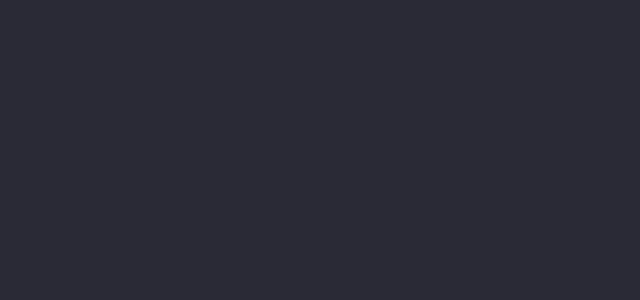
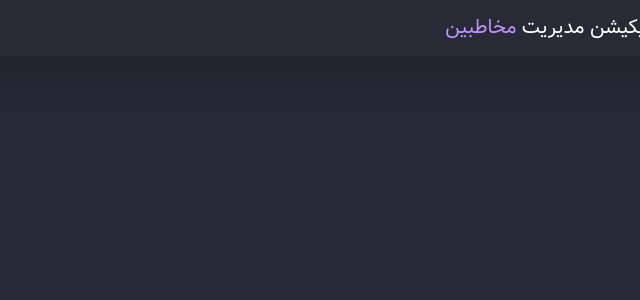
Before and after one commit to gholamreza-hasnzade/vite-react, a React (Vite) app: page / in a window 1280 px wide. Shown: the top 300 px of the page, without its empty margins (640-1280 px from the left). Built offline with nearby package versions, Linux system fonts and the light colour scheme.

Commit message:
create navbar

```diff
--- a/index.html
+++ b/index.html
@@ -1,5 +1,5 @@
 <!DOCTYPE html>
-<html lang="en">
+<html lang="fa"  dir="rtl">
 
 <head>
   <meta charset="UTF-8" />
--- a/src/App.jsx
+++ b/src/App.jsx
@@ -1,9 +1,12 @@
 import React from 'react'
+import Navbar from './components/Navbar';
 
 function App() {
 
     return (
-       <div></div>
+       <div className='App'>
+        <Navbar />
+       </div>
     );
 }
 
--- a/src/components/Navbar.jsx
+++ b/src/components/Navbar.jsx
@@ -1,9 +1,29 @@
-import React from 'react'
+import React from "react";
+import { BACKGROUND, PURPLE } from "../helpers/colors";
 
 const Navbar = () => {
-  return (
-    <div>Navbar</div>
-  )
-}
+    return (
+        <nav
+            className="navbar navbar-dark navbar-expand-sm shadow-lg"
+            style={{ backgroundColor: BACKGROUND }}
+        >
+            <div className="container">
+                <div className="row w-100">
+                    <div className="col">
+                        <div className="navbar-brand">
+                            <i
+                                className="fas fa-id-badge"
+                                style={{ color: PURPLE }}
+                            />{" "}
+                            وب اپلیکیشن مدیریت{"  "}
+                            <span style={{ color: PURPLE }}>مخاطبین</span>
+                        </div>
+                    </div>
+                    <div className="col"></div>
+                </div>
+            </div>
+        </nav>
+    );
+};
 
-export default Navbar
+export default Navbar;
--- /dev/null
+++ b/src/helpers/colors.js
@@ -0,0 +1,14 @@
+/*-- Dracula Theme Colors --*/
+/*-- https://draculatheme.com/contribue --*/
+
+export const BACKGROUND = "#282a36";
+export const CURRENTLINE = "#44475a";
+export const FOREGROUND = "#f8f8f2";
+export const COMMENT = "#6272a4";
+export const CYAN = "#8be9fd";
+export const GREEN = "#50fa7b";
+export const ORANGE = "#ffb86c";
+export const PINK = "#ff79c6";
+export const PURPLE = "#bd93f9";
+export const RED = "#ff5555";
+export const YELLOW = "#f1fa8c";
--- a/src/index.css
+++ b/src/index.css
@@ -24,3 +24,7 @@ body {
     color: #f8f8f4 !important;
     border-color: #bd93f9 !important;
   }
+
+  .App {
+    text-align: center;
+  }
```
